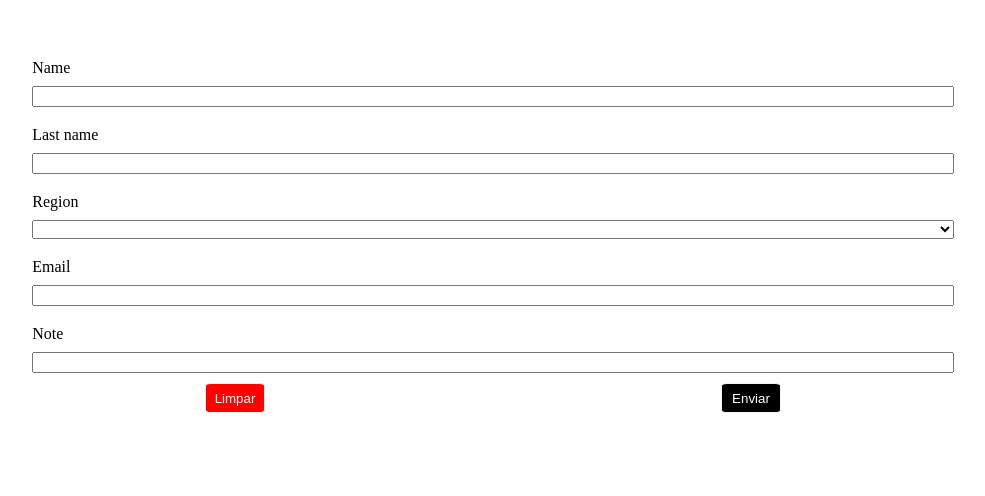
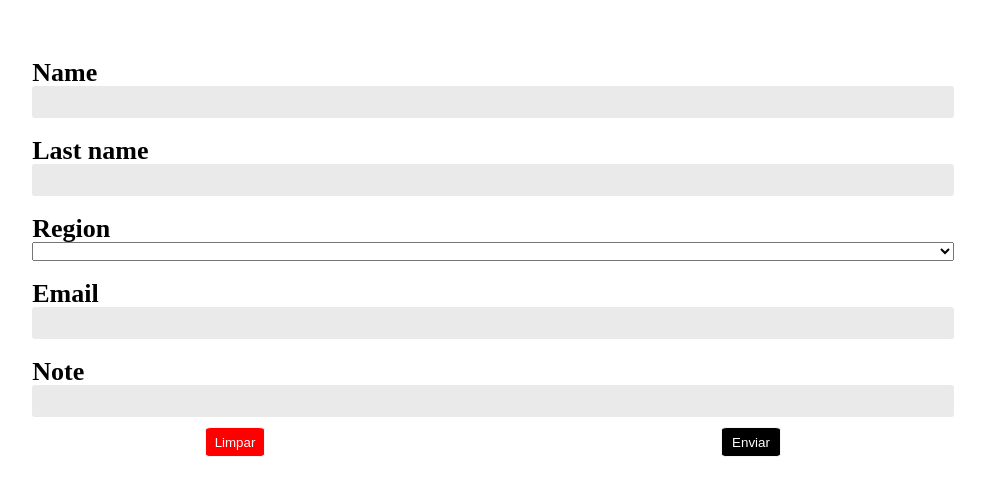
Before and after one commit to annyconfessor/react-forms, a React (Create React App) app: page / in a window 1280 px wide. Shown: the top 496 px of the page, without its empty margins (147-1132 px from the left). Built offline with nearby package versions, Linux system fonts and the light colour scheme.

Commit message:
feat: Text component

```diff
--- a/package.json
+++ b/package.json
@@ -11,6 +11,7 @@
     "@types/react": "^18.0.21",
     "@types/react-dom": "^18.0.6",
     "axios": "^1.1.3",
+    "eslint-config-prettier": "^8.5.0",
     "eslint-plugin-prettier": "^4.2.1",
     "react": "^18.2.0",
     "react-dom": "^18.2.0",
--- a/src/components/Input/styles.tsx
+++ b/src/components/Input/styles.tsx
@@ -1,4 +1,9 @@
 import styled from 'styled-components'
 
 
-export const StyledInput = styled.input.attrs(() => {})``
+export const StyledInput = styled.input.attrs(() => {})`
+  background-color: #EAEAEA;
+  border: none;
+  height: 30px;
+  border-radius: 3px;
+`
--- /dev/null
+++ b/src/components/Text/index.tsx
@@ -0,0 +1,14 @@
+import { StyledText } from "./styles";
+
+type TextProps = {
+  children: string
+  name: string
+}
+
+const Text = ({children, name}: TextProps) => {
+  return(
+    <StyledText className={`${name}`}>{children}</StyledText>
+  )
+}
+
+export default Text
--- /dev/null
+++ b/src/components/Text/styles.tsx
@@ -0,0 +1,8 @@
+import styled from "styled-components"
+
+// TODO: Criar um componente chamado Typography com as variants de texto.
+export const StyledText = styled.h1`
+  font-family: Poppins;
+  font-weight: 600;
+  font-size: 26px;
+`
--- a/src/screens/forms/index.tsx
+++ b/src/screens/forms/index.tsx
@@ -8,6 +8,7 @@ import Select from "../../components/Select";
 import { singin } from "../../services/api";
 
 import { Container, Wrapper, Box, Form, WrapperButtons, Label } from "./styles";
+import Text from "../../components/Text";
 
 type Data = {
   id: number,
@@ -47,7 +48,7 @@ const Forms = ({ defaultData }: FormType) => {
             {data?.map((item) => {
               return (
                 <Wrapper key={item.id}>
-                  <Label htmlFor={`input-name-${item.id}`}>{item.field}</Label>
+                  <Text name={`input-name-${item.id}`}>{item.field}</Text>
                   {item.field === 'Region' ? <Select /> : <Input onChange={event => handleData(item.field, event)} id={`input-name-${item.id}`} />}
                 </Wrapper>
               )
@@ -56,7 +57,7 @@ const Forms = ({ defaultData }: FormType) => {
 
             <WrapperButtons>
               <Button type="button" variant="reset">Limpar</Button>
-              <Button type="button" variant="send" onClick={onSubmit} className="button-class">Enviar</Button>
+              <Button type="button" variant="send" onClick={handleModalOpen} className="button-class">Enviar</Button>
             </WrapperButtons>
           </Form>
         </Box>
```
Also changed, not shown: 1 other file (tests, documents, lock files or other folders).
